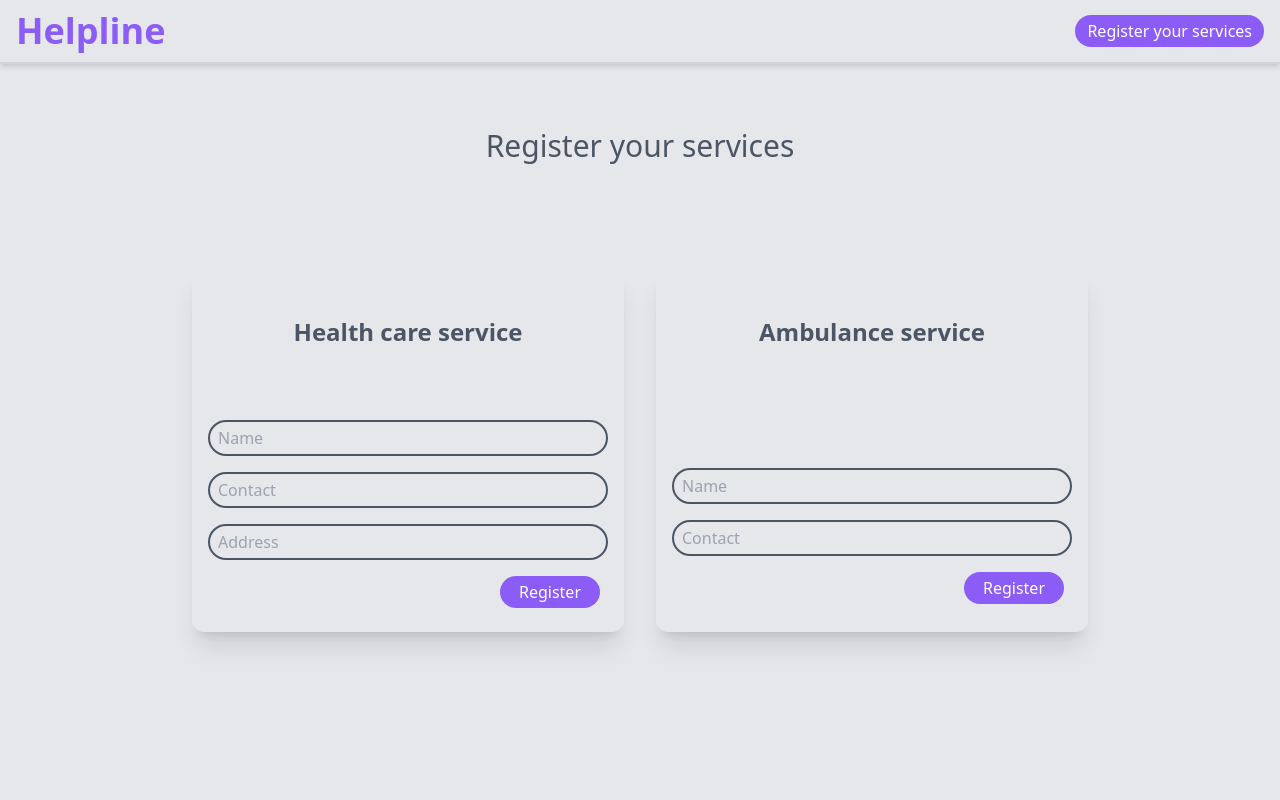
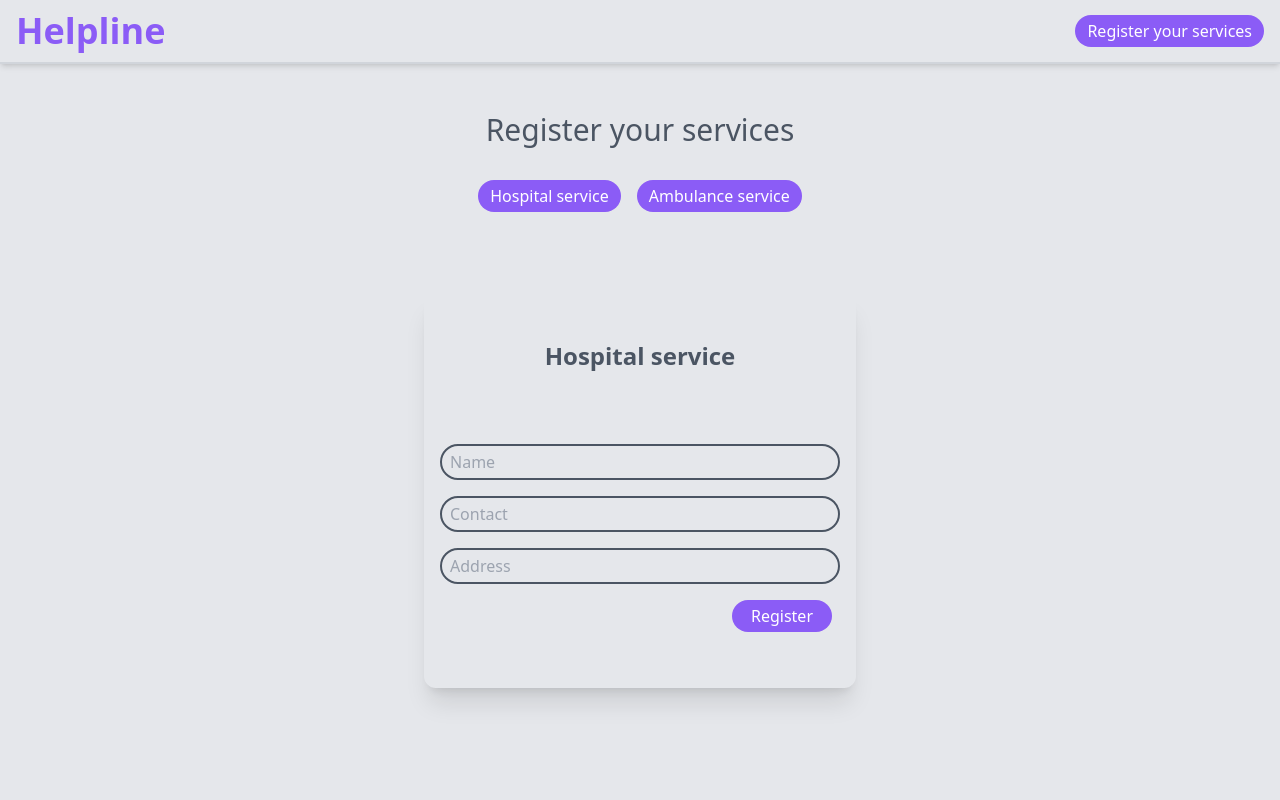
Before and after one commit to mayur-init/Helpline, a React (Create React App) app: page /register in a window 1280 px wide. Shown: the top 800 px of the page. Built offline with nearby package versions, Linux system fonts and the light colour scheme.

Commit message:
RegisterPage updated

```diff
--- a/src/components/AmbulanceRegister.jsx
+++ b/src/components/AmbulanceRegister.jsx
@@ -14,7 +14,7 @@ function AmbulanceRegister() {
     return (
         <div className='rounded-xl shadow-xl p-4 m-4 min-h-max'>
             <h1 className='text-gray-600 text-2xl font-semibold mt-[4vh] flex justify-center'>Ambulance service</h1>
-            <div className='flex flex-col w-[50vh] h-auto mt-[14vh]'>
+            <div className='flex flex-col w-[50vh] h-auto mt-[14vh] mb-[4vh]'>
                 <input type='text' onChange={(e) => { setServiceName(e.target.value) }} value={ambulanceServiceName} placeholder='Name' className='bg-gray-200 border-2 border-gray-600 rounded-full px-2 py-1 my-2'></input>
                 <input type='text' onChange={(e) => { setContactNumber(e.target.value) }} value={contactNumber} placeholder='Contact' className='bg-gray-200 border-2 border-gray-600 rounded-full px-2 py-1 my-2'></input>
                 <p className='flex justify-end'><button onClick ={util} className='btn w-[100px] m-2'>Register</button></p>
--- a/src/components/HospitalRegister.jsx
+++ b/src/components/HospitalRegister.jsx
@@ -16,8 +16,8 @@ function HospitalRegister() {
 
   return (
     <div className='rounded-xl shadow-xl p-4 m-4 min-h-max'>
-      <h1 className='text-gray-600 text-2xl font-semibold mt-[4vh] flex justify-center'>Health care service</h1>
-      <div className='flex flex-col w-[50vh] h-auto mt-[8vh]'>
+      <h1 className='text-gray-600 text-2xl font-semibold mt-[4vh] flex justify-center'>Hospital service</h1>
+      <div className='flex flex-col w-[50vh] h-auto mt-[8vh] mb-[4vh]'>
         <input type='text' onChange={(e) => { setHospitalName(e.target.value) }} value={hospitalName} placeholder='Name' className='bg-gray-200 border-2 border-gray-600 rounded-full px-2 py-1 my-2'></input>
         <input type='text' onChange={(e) => { setContactNumber(e.target.value) }} value={contactNumber} placeholder='Contact' className='bg-gray-200 border-2 border-gray-600 rounded-full px-2 py-1 my-2'></input>
         <input type='text' onChange={(e) => { setAddress(e.target.value) }} value={address} placeholder='Address' className='bg-gray-200 border-2 border-gray-600 rounded-full px-2 py-1 my-2'></input>
--- a/src/pages/RegisterPage.jsx
+++ b/src/pages/RegisterPage.jsx
@@ -1,21 +1,27 @@
-import React from 'react';
+import React, {useState} from 'react';
 import Navbar from '../components/Navbar';
 import Footer from '../components/Footer';
 import HospitalRegister from '../components/HospitalRegister';
 import AmbulanceRegister from '../components/AmbulanceRegister';
 
 function RegisterPage() {
+
+  let [isActive, setIsActive] = useState(true);
+
   return (
     <div className='bg-gray-200 flex flex-col justify-evenly'>
-        <Navbar/>
-        <div className='min-h-[90vh] p-4 flex flex-col items-center'>
-            <h1 className='text-3xl font-medium text-gray-600 flex justify-center m-[6vh]'>Register your services</h1>
-            <div className='flex my-[5vh]'>
-              <HospitalRegister/>
-              <AmbulanceRegister/>
-            </div>
+      <Navbar />
+      <div className='min-h-[90vh] p-4 flex flex-col items-center'>
+        <h1 className='text-3xl font-medium text-gray-600 flex justify-center m-[4vh]'>Register your services</h1>
+        <div className='flex'>
+          <button className='btn mx-2' onClick={() => setIsActive(true)}>Hospital service</button>
+          <button className='btn mx-2' onClick={() => setIsActive(false)}>Ambulance service</button>
         </div>
-        <Footer/>
+        <div className='flex mt-[8vh]'>
+          {isActive? (<HospitalRegister/>):(<AmbulanceRegister/>)}
+        </div>
+      </div>
+      <Footer />
     </div>
   )
 }
```
Also changed, not shown: src/components/Navbar.jsx (+3 -4 lines), 2 other files (tests, documents, lock files or other folders).
